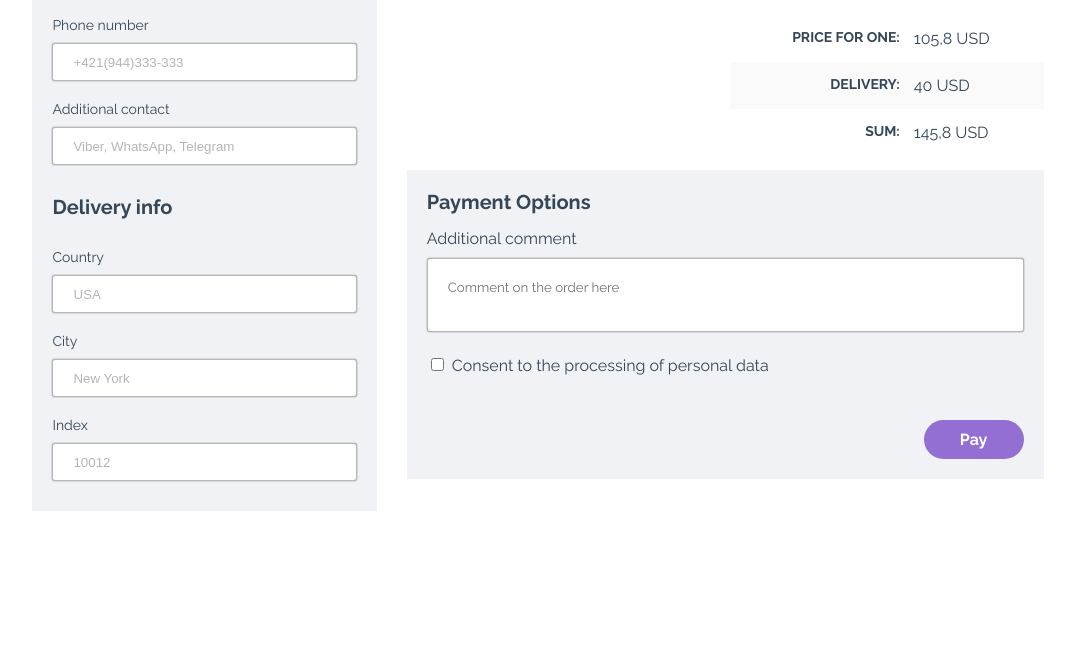
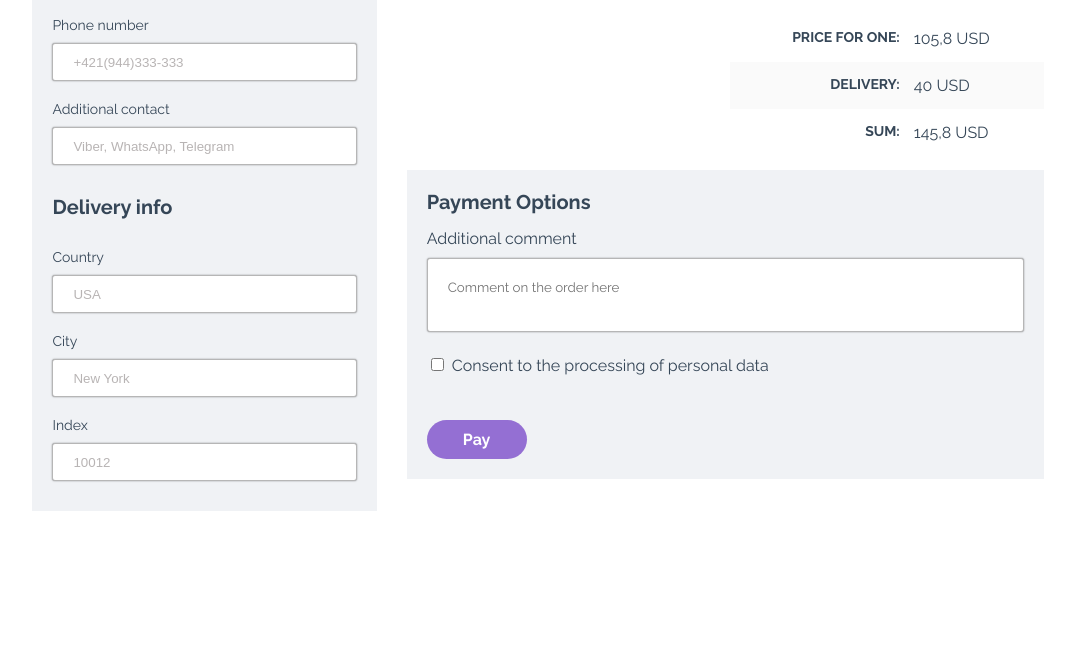
Before and after one commit to dolant/terrahealth, a plain HTML site: page index.html in a window 1280 px wide. Shown: the part 724-1383 px from the top of the page, without its empty margins (102-1177 px from the left). Drawn offline with Linux system fonts and the light colour scheme; files whose address does not match are found by name.

Commit message:
edit pay btn

```diff
--- a/style/main.css
+++ b/style/main.css
@@ -394,12 +394,11 @@ input::placeholder {
 
 .pay__btn {
   text-decoration: none;
-  display: flex;
-  justify-content: flex-end;
+  width: 5rem;
+  display: inline-block;
 }
 
-.pay__btn .pay__btn-element {
-  width: 5rem;
+.pay__btn-element {
   background-color: #946FD3;
   border-radius: 50px;
   border: none;
```
